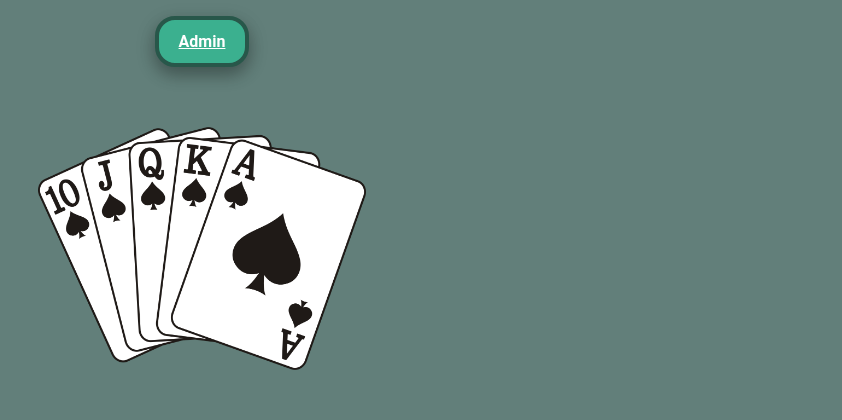
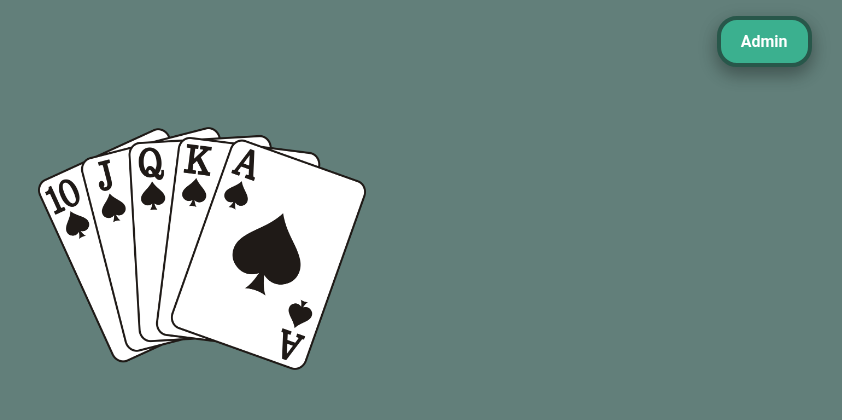
Before and after one commit to rYauheni/PokerStatsData, a Django app: page / in a window 1280 px wide. Shown: the top 420 px of the page, without its empty margins (438-1280 px from the left). Run offline with Django 4.2, Linux system fonts and the light colour scheme.

Commit message:
updated styles links

```diff
--- a/PokerStatsData/TransfigurationData/static/TransfigurationData/css/style.css
+++ b/PokerStatsData/TransfigurationData/static/TransfigurationData/css/style.css
@@ -10,12 +10,15 @@ body {
     max-width: 1219px;
     margin-left: auto;
     margin-right: auto;
+}
 
-
+a.admin_link {
+    text-decoration: none;
 }
 
 .button_link {
-    float:right;
+    float: right;
+    text-align: right;
     padding: 12px 20px;
     box-sizing: border-box;
     border: 4px solid #28574A;
@@ -24,9 +27,10 @@ body {
     color: white;
     font-size: 16px;
     font-weight: bold;
+    text-decoration: none;
     cursor: pointer;
     margin-left: auto;
-    margin-right: auto;
+
     margin-top: 8px;
     max-width: 40%;
     -webkit-transition-duration: 0.4s;
```
